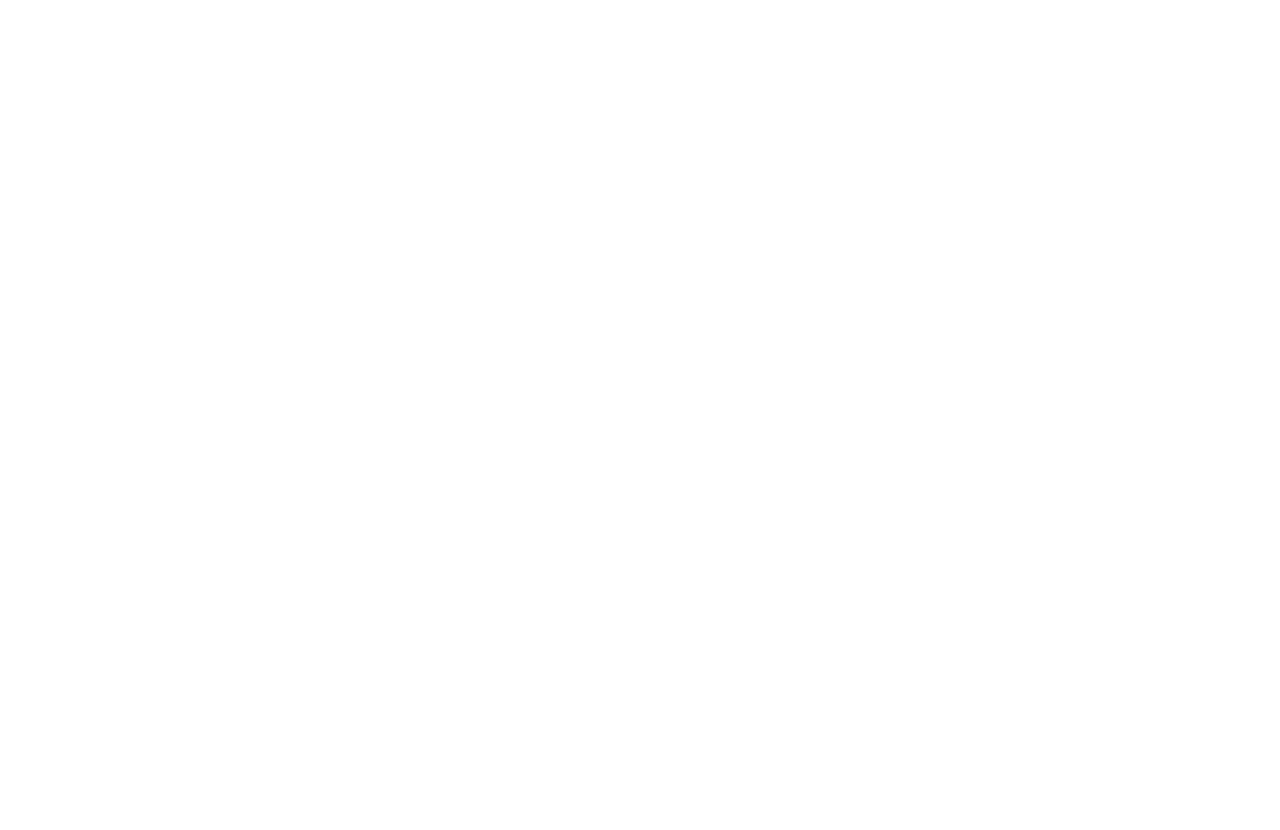
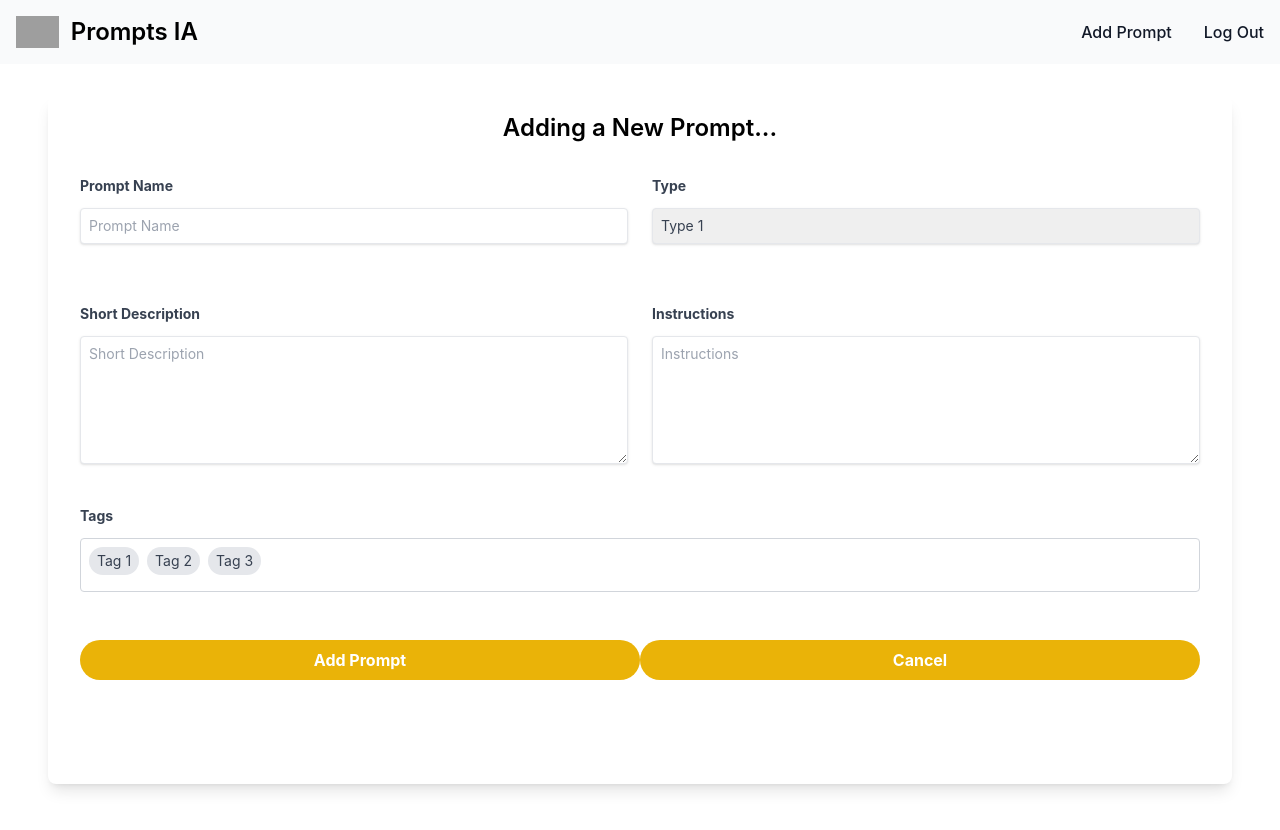
Before and after one commit to mariojd13/project1-2Q2023, a React (Create React App) app in the folder client/: page /add in a window 1280 px wide. Before the commit this address had no page. Before the commit the page ends 800 px from the top, so only its background shows below. Built offline with nearby package versions, Linux system fonts and the light colour scheme; grey boxes are pictures that could not be loaded.

Commit message:
Working on add page, to add new prompts

```diff
--- a/client/src/App.js
+++ b/client/src/App.js
@@ -1,8 +1,10 @@
 import Form from "./pages/Form";
 import Signup from "./pages/signup";
 import Dashboard from "./pages/dashboard";
+import Add from "./pages/add";
 
 import { BrowserRouter, Route, Routes } from "react-router-dom";
+
 
 
 function App() {
@@ -13,6 +15,7 @@
           <Route path="/" element={<Form />} />
           <Route path="/signup" element={<Signup />} />
           <Route path="/dashboard" element={<Dashboard />} />
+          <Route path="/add" element={<Add />} />
         </Routes>
       </BrowserRouter>
 
--- /dev/null
+++ b/client/src/pages/add.js
@@ -0,0 +1,114 @@
+import React, { Component, useState } from 'react';
+import Navbar from "../comun/navbar";
+
+class Add extends Component {
+
+
+
+    render() {
+
+
+
+        return (
+            <div className="container mx-auto centar">
+              <Navbar></Navbar>
+              <div className="px-4 py-8 lg:px-12">
+                <div className="bg-white rounded-lg shadow-lg">
+                  <h3 className="pt-4 text-2xl text-center font-semibold">Adding a New Prompt...</h3>
+                  <form className="px-8 pt-8 pb-8 mb-4" onSubmit={this.postSession} method="POST">
+                    <div className="mb-12">
+                      <div className="grid grid-cols-1 md:grid-cols-2 gap-6">
+                        <div className="mb-6">
+                          <label className="block mb-3 text-sm font-bold text-gray-700">
+                            Prompt Name
+                          </label>
+                          <input
+                            className="w-full px-2 py-2 mb-3 text-sm leading-tight text-gray-700 border rounded shadow appearance-none focus:outline-none focus:shadow-outline"
+                            id="name"
+                            type="name"
+                            placeholder="Prompt Name"
+                          />
+                        </div>
+                        <div className="mb-6">
+                          <label className="block mb-3 text-sm font-bold text-gray-700">
+                            Type
+                          </label>
+                          <select
+                            className="w-full px-2 py-2 mb-3 text-sm leading-tight text-gray-700 border rounded shadow appearance-none focus:outline-none focus:shadow-outline"
+                            id="type"
+                          >
+                            <option value="type1">Type 1</option>
+                            <option value="type2">Type 2</option>
+                            <option value="type3">Type 3</option>
+                          </select>
+                        </div>
+                        <div className="mb-6">
+                          <label className="block mb-3 text-sm font-bold text-gray-700">
+                            Short Description
+                          </label>
+                          <textarea
+                            className="w-full h-32 px-2 py-2 mb-3 text-sm leading-tight text-gray-700 border rounded shadow appearance-none focus:outline-none focus:shadow-outline"
+                            id="description"
+                            placeholder="Short Description"
+                          />
+                        </div>
+                        <div className="mb-6">
+                          <label className="block mb-3 text-sm font-bold text-gray-700">
+                            Instructions
+                          </label>
+                          <textarea
+                            className="w-full h-32 px-2 py-2 mb-3 text-sm leading-tight text-gray-700 border rounded shadow appearance-none focus:outline-none focus:shadow-outline"
+                            id="instructions"
+                            placeholder="Instructions"
+                          />
+                        </div>
+                      </div>
+                      <div className="mb-12">
+                        <label className="block mb-3 text-sm font-bold text-gray-700">
+                          Tags
+                        </label>
+                        <div className="border border-gray-300 rounded p-2">
+                          <div className="flex flex-wrap">
+                            <span className="mr-2 mb-2 px-2 py-1 bg-gray-200 rounded-full text-sm text-gray-700">Tag 1</span>
+                            <span className="mr-2 mb-2 px-2 py-1 bg-gray-200 rounded-full text-sm text-gray-700">Tag 2</span>
+                            <span className="mr-2 mb-2 px-2 py-1 bg-gray-200 rounded-full text-sm text-gray-700">Tag 3</span>
+                          </div>
+                        </div>
+                      </div>
+                      <div className="flex flex-wrap justify-center">
+                        <div className="w-full md:w-1/2 mb-6 md:mb-0">
+                          <div className="mb-6">
+                            <button
+                              className="w-full px-4 py-2 font-bold text-white bg-yellow-500 rounded-full hover:bg-yellow-600 focus:outline-none focus:shadow-outline"
+                              type="submit"
+                            >
+                              Add Prompt
+                            </button>
+                          </div>
+                        </div>
+                        <div className="w-full md:w-1/2 mb-6 md:mb-0">
+                          <div className="mb-6">
+                            <button
+                              className="w-full px-4 py-2 font-bold text-white bg-yellow-500 rounded-full hover:bg-yellow-600 focus:outline-none focus:shadow-outline"
+                              type="submit"
+                            >
+                              <a href="/dashboard">
+                                Cancel
+                              </a>
+                            </button>
+                          </div>
+                        </div>
+                      </div>
+                    </div>
+                  </form>
+                </div>
+              </div>
+            </div>
+          );
+
+
+    }
+
+
+}
+export default Add;
```
